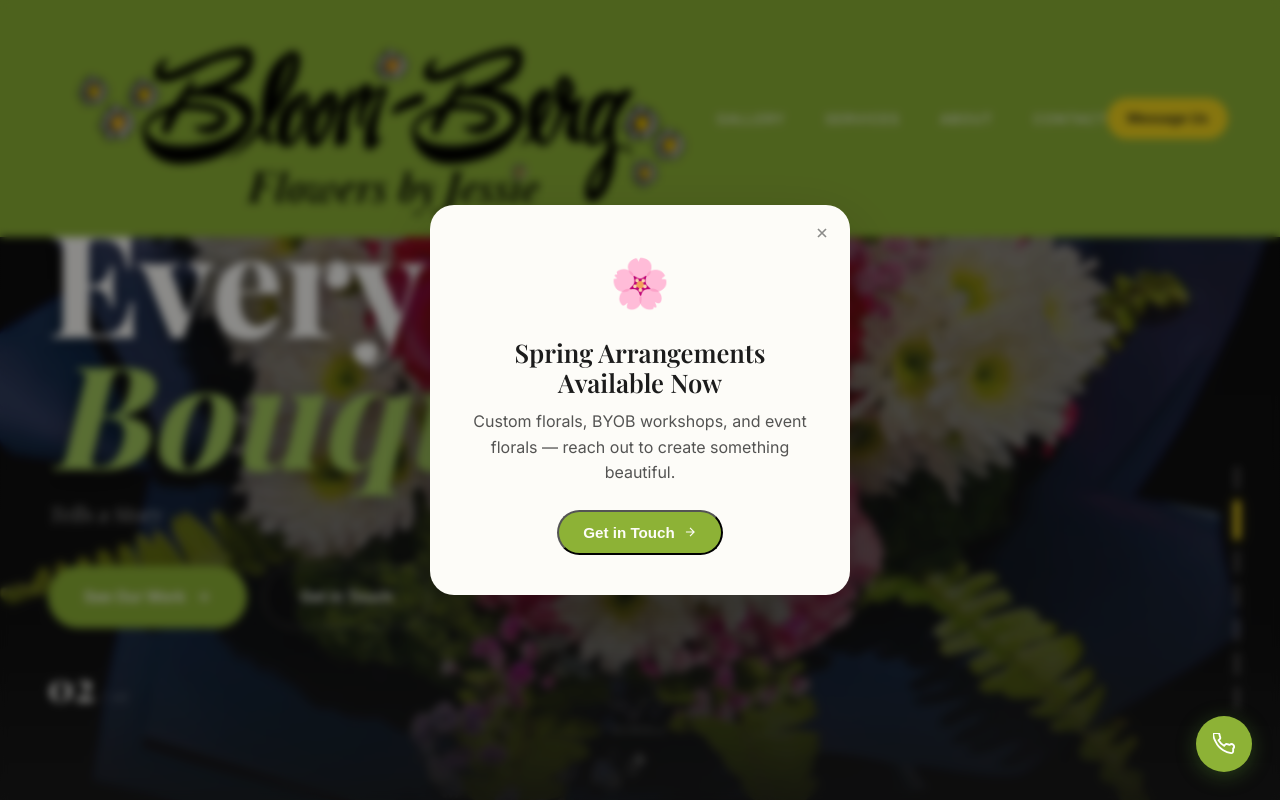
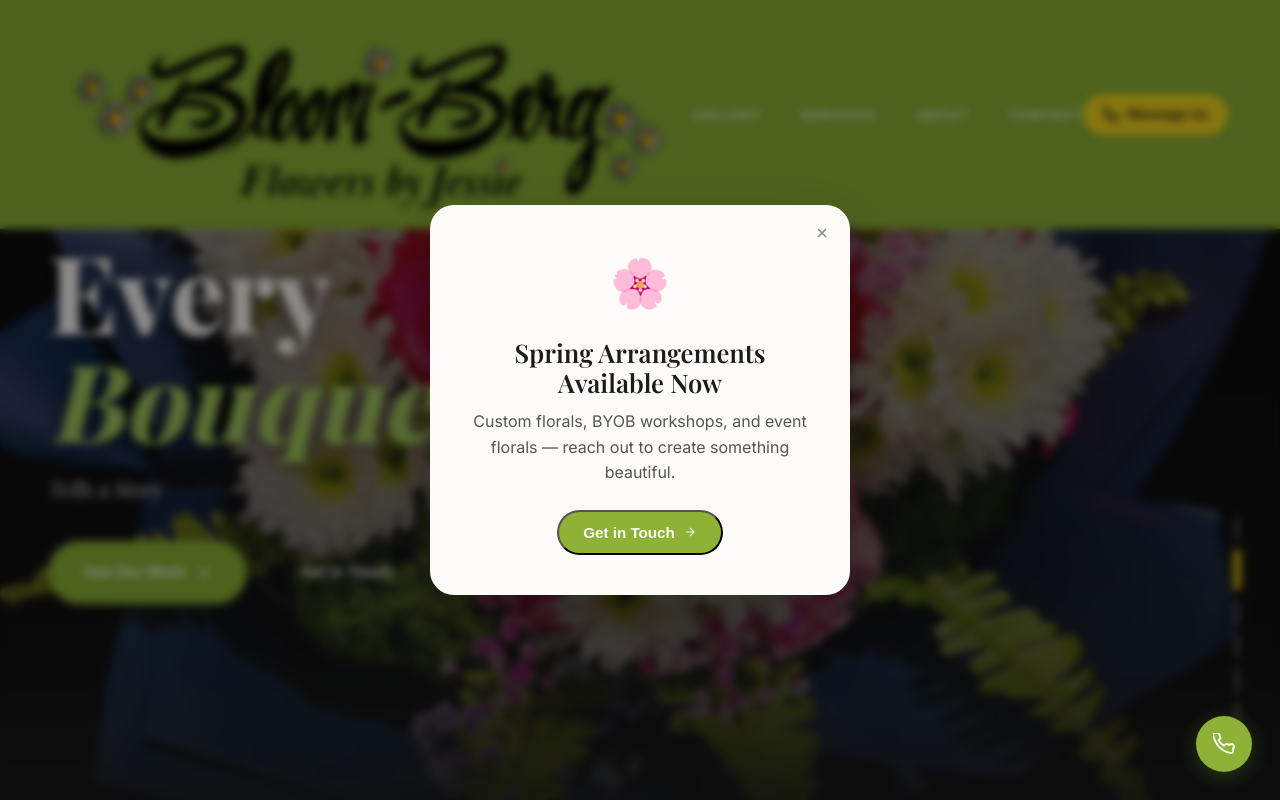
Before and after one commit to toolithai/Bloomberg-flowers, a Next.js app: page / in a window 1280 px wide. Shown: the top 800 px of the page. Built offline with nearby package versions, Linux system fonts and the light colour scheme.

Commit message:
Dad's first round of changes: counter removed, smaller hero title, white subtitle, 2-line max, navbar CTA combined, address removed, Our Process rename, step numbers removed, testimonials reorder, back-of-card removed

```diff
--- a/app/components/Hero.tsx
+++ b/app/components/Hero.tsx
@@ -113,12 +113,12 @@ export default function Hero() {
       <div className="hero-content">
         <p className={`hero-eyebrow ${mounted ? 'visible' : ''}`}>{s.eyebrow}</p>
         <h1 className={`hero-title ${mounted ? 'visible' : ''}`}>
-          <span className="hero-line">{s.headline}</span>
+          <span className="hero-line" key={current}>{s.headline}</span>
           <span className="hero-accent">{s.accent}</span>
         </h1>
-        <p className={`hero-subtitle ${mounted ? 'visible' : ''}`}>{s.sub}</p>
+        <p className={`hero-subtitle visible`} key={current}>{s.sub}</p>
         <div className={`hero-actions ${mounted ? 'visible' : ''}`}>
-          <a href="/gallery/custom" className="btn-primary">
+          <a href="/#services" className="btn-primary">
             See Our Work
             <svg width="16" height="16" viewBox="0 0 24 24" fill="none" stroke="currentColor" strokeWidth="2"><path d="M5 12h14M12 5l7 7-7 7"/></svg>
           </a>
@@ -136,17 +136,6 @@ export default function Hero() {
           />
         ))}
       </div>
-
-      <div className="hero-counter">
-        <span className="counter-current">{String(current + 1).padStart(2, '0')}</span>
-        <span className="counter-sep">/</span>
-        <span className="counter-total">{String(slides.length).padStart(2, '0')}</span>
-      </div>
-
-      <div className="hero-scroll">
-        <span>Scroll</span>
-        <svg width="20" height="20" viewBox="0 0 24 24" fill="none" stroke="currentColor" strokeWidth="2"><path d="M12 5v14M5 12l7 7 7-7"/></svg>
-      </div>
     </section>
   )
 }
--- a/app/components/Navbar.tsx
+++ b/app/components/Navbar.tsx
@@ -23,7 +23,10 @@ export default function Navbar() {
             <li><a href="/#contact">Contact</a></li>
           </ul>
 
-          <a href="/#contact" className="nav-cta">Message Us</a>
+          <a href="tel:+19414245880" className="nav-cta">
+            <svg width="16" height="16" viewBox="0 0 24 24" fill="none" stroke="currentColor" strokeWidth="2.5"><path d="M22 16.92v3a2 2 0 01-2.18 2 19.79 19.79 0 01-8.63-3.07A19.5 19.5 0 013.07 9.8 19.79 19.79 0 01.12 1.21 2 2 0 012.11 0h3a2 2 0 012 1.72c.127.96.361 1.903.7 2.81a2 2 0 01-.45 2.11L6.09 7.91a16 16 0 006 6l1.27-1.27a2 2 0 012.11-.45c.907.339 1.85.573 2.81.7A2 2 0 0122 16.92z"/></svg>
+            Message Us
+          </a>
 
           {/* Hamburger */}
           <button
@@ -52,7 +55,10 @@ export default function Navbar() {
               <li><a href="/#about" onClick={() => setMobileOpen(false)}>About</a></li>
               <li><a href="/#contact" onClick={() => setMobileOpen(false)}>Contact</a></li>
             </ul>
-            <a href="/#contact" className="mobile-menu-cta" onClick={() => setMobileOpen(false)}>Message Us</a>
+            <a href="tel:+19414245880" className="mobile-menu-cta" onClick={() => setMobileOpen(false)}>
+              <svg width="16" height="16" viewBox="0 0 24 24" fill="none" stroke="currentColor" strokeWidth="2.5"><path d="M22 16.92v3a2 2 0 01-2.18 2 19.79 19.79 0 01-8.63-3.07A19.5 19.5 0 013.07 9.8 19.79 19.79 0 01.12 1.21 2 2 0 012.11 0h3a2 2 0 012 1.72c.127.96.361 1.903.7 2.81a2 2 0 01-.45 2.11L6.09 7.91a16 16 0 006 6l1.27-1.27a2 2 0 012.11-.45c.907.339 1.85.573 2.81.7A2 2 0 0122 16.92z"/></svg>
+              Call (941) 424-5880
+            </a>
           </div>
         </div>
       )}
--- a/app/globals.css
+++ b/app/globals.css
@@ -297,15 +297,16 @@ nav {
 }
 
 .hero-title {
-  font-size: clamp(4rem, 12vw, 9rem);
+  font-size: clamp(2.8rem, 9vw, 6.75rem);
   font-weight: 800;
   color: var(--cream);
-  line-height: 0.92;
+  line-height: 1.0;
   margin-bottom: 20px;
   display: flex;
   flex-direction: column;
   gap: 0;
   text-shadow: 0 2px 20px rgba(0,0,0,0.45);
+  max-width: 14ch;
 }
 
 .hero-line {
@@ -338,7 +339,7 @@ nav {
   font-family: 'Playfair Display', serif;
   font-size: clamp(1rem, 2vw, 1.3rem);
   font-style: italic;
-  color: rgba(253, 252, 248, 0.65);
+  color: rgba(253, 252, 248, 0.9);
   margin-bottom: 36px;
   opacity: 0;
   transform: translateY(12px);
@@ -367,7 +368,7 @@ nav {
 /* Navigation dots */
 .hero-dots {
   position: absolute;
-  bottom: 90px;
+  bottom: 40px;
   right: 40px;
   z-index: 4;
   display: flex;
@@ -390,53 +391,6 @@ nav {
   background: var(--yellow);
   height: 40px;
   box-shadow: 0 0 12px rgba(245, 215, 28, 0.4);
-}
-
-/* Slide counter */
-.hero-counter {
-  position: absolute;
-  bottom: 90px;
-  left: 48px;
-  z-index: 4;
-  display: flex;
-  align-items: baseline;
-  gap: 6px;
-}
-
-.counter-current {
-  font-family: 'Playfair Display', serif;
-  font-size: 2.5rem;
-  font-weight: 700;
-  color: var(--cream);
-  line-height: 1;
-}
-
-.counter-sep {
-  font-size: 1rem;
-  color: rgba(253, 252, 248, 0.3);
-}
-
-.counter-total {
-  font-family: 'Playfair Display', serif;
-  font-size: 1rem;
-  color: rgba(253, 252, 248, 0.4);
-}
-
-.hero-scroll {
-  position: absolute;
-  bottom: 40px;
-  left: 50%;
-  transform: translateX(-50%);
-  display: flex;
-  flex-direction: column;
-  align-items: center;
-  gap: 8px;
-  color: rgba(253, 252, 248, 0.4);
-  font-size: 0.7rem;
-  letter-spacing: 2px;
-  text-transform: uppercase;
-  animation: bounce 2s infinite;
-  z-index: 4;
 }
 
 .btn-primary {
@@ -1181,20 +1135,6 @@ nav {
   line-height: 1.8;
 }
 
-.back-of-card {
-  margin: 28px 0;
-  padding: 16px;
-  background: rgba(74, 124, 38, 0.15);
-  border: 2px dashed var(--green-light);
-  border-radius: 16px;
-  display: inline-block;
-}
-
-.back-of-card img {
-  max-height: 100px;
-  width: auto;
-}
-
 .about-details {
   display: flex;
   flex-direction: column;
@@ -1641,14 +1581,6 @@ footer {
   justify-content: center;
   margin: 0 auto 20px;
   color: var(--cream);
-}
-.how-step-num {
-  font-size: 0.75rem;
-  font-weight: 700;
-  letter-spacing: 3px;
-  color: var(--green);
-  opacity: 0.6;
-  margin-bottom: 12px;
 }
 .how-step h3 {
   font-family: 'Playfair Display', serif;
--- a/app/layout.tsx
+++ b/app/layout.tsx
@@ -89,7 +89,7 @@ export default function RootLayout({
     email: 'jessie@bloombergflowers.com',
     address: {
       '@type': 'PostalAddress',
-      streetAddress: '1991 Main Street',
+      streetAddress: 'Downtown Sarasota',
       addressLocality: 'Sarasota',
       addressRegion: 'FL',
       postalCode: '34236',
@@ -222,7 +222,7 @@ export default function RootLayout({
               <ul>
                 <li><a href="tel:+19414245880">(941) 424-5880</a></li>
                 <li><a href="mailto:jessie@bloombergflowers.com">jessie@bloombergflowers.com</a></li>
-                <li>1991 Main Street<br />Sarasota, FL 34236</li>
+                <li>Downtown Sarasota, FL<br />By Appointment</li>
               </ul>
               <h5 style={{ marginTop: '24px' }}>Hours</h5>
               <ul>
--- a/app/page.tsx
+++ b/app/page.tsx
@@ -160,14 +160,13 @@ export default function Home() {
       <section className="how-it-works-section">
         <div className="how-it-works-inner">
           <div className="how-header" data-animate>
-            <h2>How It <span>Works</span></h2>
+            <h2>Our <span>Process</span></h2>
             <p>Every bouquet, every centerpiece, every event piece — made for you. No templates.</p>
           </div>
           <div className="how-steps">
             {steps.map((step, i) => (
               <div key={i} className="how-step" data-animate style={{ transitionDelay: `${i * 100}ms` }}>
                 <div className="how-step-icon">{step.icon}</div>
-                <div className="how-step-num">{step.num}</div>
                 <h3>{step.title}</h3>
                 <p>{step.desc}</p>
               </div>
@@ -205,7 +204,7 @@ export default function Home() {
         <div className="testimonials-inner">
           <div className="testimonials-header" data-animate>
             <h2>What People <span>Say</span></h2>
-            <p>Real moments, real flowers, real stories.</p>
+            <p>Real flowers, real stories, real moments.</p>
           </div>
           <div className="testimonials-grid">
             {testimonials.map((t, i) => (
@@ -238,13 +237,10 @@ export default function Home() {
             <p>
               My style? Modern, fun, and always a little unexpected. I don&apos;t do cookie-cutter. Every arrangement is built around you — your vibe, your story, your moment.
             </p>
-            <div className="back-of-card">
-              <Image src="/assets/logo-files/unnamed.png" alt="Flowers by Jessie" width={120} height={120} style={{ objectFit: 'contain' }} />
-            </div>
             <div className="about-details">
               <div className="about-detail">
                 <div className="icon">📍</div>
-                <span>1991 Main Street, Sarasota, FL 34236</span>
+                <span>Downtown Sarasota, By Appointment</span>
               </div>
               <div className="about-detail">
                 <div className="icon">📞</div>
@@ -294,7 +290,7 @@ export default function Home() {
             </div>
             <div className="contact-card">
               <h4>Location</h4>
-              <p>1991 Main Street<br />Sarasota, FL 34236</p>
+              <p>Downtown Sarasota<br />By Appointment</p>
             </div>
             <div className="contact-card">
               <h4>Hours</h4>
```
